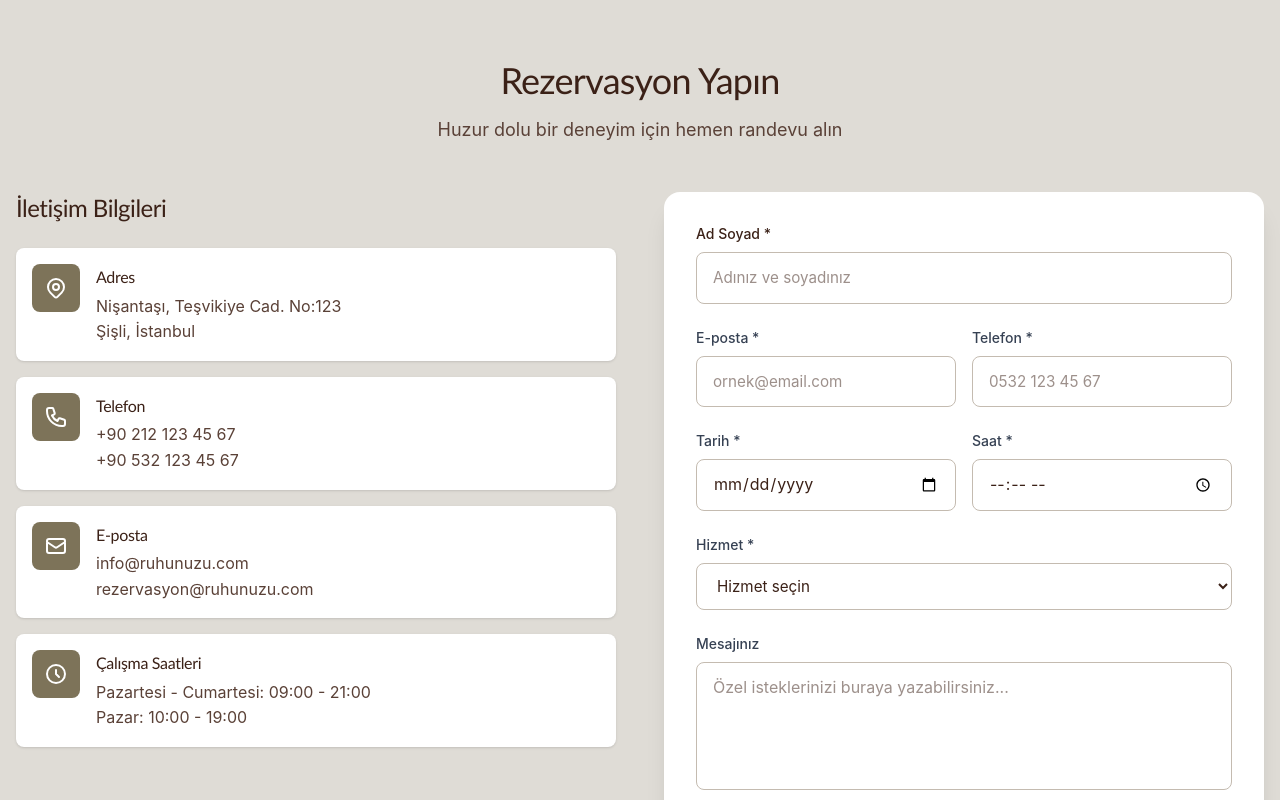
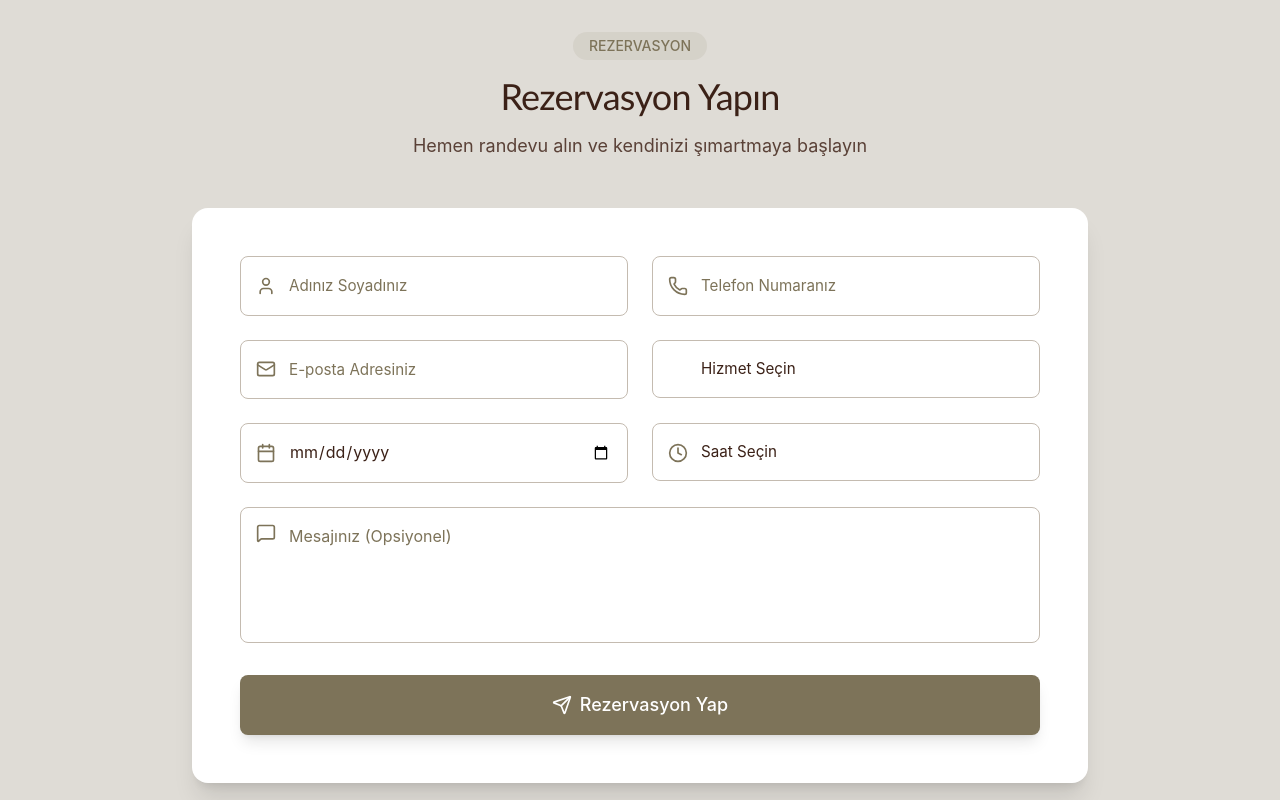
Before and after one commit to Vi303832/Luminya, a React (Vite) app: page / in a window 1280 px wide. Shown: the part 8900-9700 px from the top of the page. Built offline with nearby package versions, Linux system fonts and the light colour scheme.

Commit message:
Bikaç hero daha + galeri

```diff
--- a/src/components/Reservation.jsx
+++ b/src/components/Reservation.jsx
@@ -1,230 +1,241 @@
+import { motion } from 'framer-motion'
 import { useState } from 'react'
+import { Calendar, Clock, User, Phone, Mail, MessageSquare, Send } from 'lucide-react'
+
+const services = [
+  'Thai Masajı',
+  'Aromaterapi Masajı',
+  'Hot Stone Masaj',
+  'Cilt Bakımı Deluxe',
+  'Türk Hamamı',
+  'Yoga & Meditasyon',
+  'Spa Paketi VIP',
+  'İsveç Masajı',
+  'Refleksoloji',
+  'Derin Doku Masajı',
+]
 
 function Reservation() {
   const [formData, setFormData] = useState({
     name: '',
+    phone: '',
     email: '',
-    phone: '',
+    service: '',
     date: '',
     time: '',
-    service: '',
     message: '',
   })
 
-  const handleChange = (e) => {
-    setFormData({
-      ...formData,
-      [e.target.name]: e.target.value,
-    })
-  }
-
   const handleSubmit = (e) => {
     e.preventDefault()
+    console.log('Form submitted:', formData)
     alert('Rezervasyon talebiniz alınmıştır. En kısa sürede size dönüş yapacağız.')
     setFormData({
       name: '',
+      phone: '',
       email: '',
-      phone: '',
+      service: '',
       date: '',
       time: '',
-      service: '',
       message: '',
     })
   }
 
+  const inputClasses =
+    'w-full pl-12 pr-4 py-4 bg-white border border-stone-dark rounded-lg font-body text-text-primary placeholder:text-text-muted focus:outline-none focus:ring-2 focus:ring-olive/50 focus:border-olive transition-all duration-300'
+
   return (
-    <section id="contact" className="py-16 px-4 bg-stone-light">
-      <div className="max-w-7xl mx-auto">
-        <div className="text-center mb-12">
+    <section id="reservation" className="py-16 md:py-24 bg-stone-light">
+      <div className="max-w-7xl mx-auto px-4">
+        <motion.div
+          className="text-center mb-12"
+          initial={{ opacity: 0, y: 30 }}
+          whileInView={{ opacity: 1, y: 0 }}
+          viewport={{ once: true }}
+          transition={{ duration: 0.6 }}
+        >
+          <span className="inline-block px-4 py-1 bg-olive/10 rounded-full text-sm font-medium text-olive mb-4">
+            REZERVASYON
+          </span>
           <h2 className="font-heading text-4xl font-normal text-text-primary mb-4">Rezervasyon Yapın</h2>
           <p className="text-text-secondary text-lg max-w-2xl mx-auto">
-            Huzur dolu bir deneyim için hemen randevu alın
+            Hemen randevu alın ve kendinizi şımartmaya başlayın
           </p>
-        </div>
+        </motion.div>
 
-        <div className="grid md:grid-cols-2 gap-12">
-          {/* Contact Info */}
-          <div className="space-y-8">
-            <div>
-              <h3 className="font-heading text-2xl font-normal text-text-primary mb-6">İletişim Bilgileri</h3>
-
-              <div className="space-y-4">
-                <div className="flex items-start gap-4 bg-white p-4 rounded-lg shadow">
-                  <div className="bg-olive text-white p-3 rounded-lg">
-                    <svg className="w-6 h-6" fill="none" stroke="currentColor" viewBox="0 0 24 24">
-                      <path strokeLinecap="round" strokeLinejoin="round" strokeWidth={2} d="M17.657 16.657L13.414 20.9a1.998 1.998 0 01-2.827 0l-4.244-4.243a8 8 0 1111.314 0z" />
-                      <path strokeLinecap="round" strokeLinejoin="round" strokeWidth={2} d="M15 11a3 3 0 11-6 0 3 3 0 016 0z" />
-                    </svg>
-                  </div>
-                  <div>
-                    <h4 className="font-semibold text-text-primary mb-1">Adres</h4>
-                    <p className="text-text-secondary">Nişantaşı, Teşvikiye Cad. No:123<br />Şişli, İstanbul</p>
-                  </div>
-                </div>
-
-                <div className="flex items-start gap-4 bg-white p-4 rounded-lg shadow">
-                  <div className="bg-olive text-white p-3 rounded-lg">
-                    <svg className="w-6 h-6" fill="none" stroke="currentColor" viewBox="0 0 24 24">
-                      <path strokeLinecap="round" strokeLinejoin="round" strokeWidth={2} d="M3 5a2 2 0 012-2h3.28a1 1 0 01.948.684l1.498 4.493a1 1 0 01-.502 1.21l-2.257 1.13a11.042 11.042 0 005.516 5.516l1.13-2.257a1 1 0 011.21-.502l4.493 1.498a1 1 0 01.684.949V19a2 2 0 01-2 2h-1C9.716 21 3 14.284 3 6V5z" />
-                    </svg>
-                  </div>
-                  <div>
-                    <h4 className="font-semibold text-text-primary mb-1">Telefon</h4>
-                    <p className="text-text-secondary">+90 212 123 45 67<br />+90 532 123 45 67</p>
-                  </div>
-                </div>
-
-                <div className="flex items-start gap-4 bg-white p-4 rounded-lg shadow">
-                  <div className="bg-olive text-white p-3 rounded-lg">
-                    <svg className="w-6 h-6" fill="none" stroke="currentColor" viewBox="0 0 24 24">
-                      <path strokeLinecap="round" strokeLinejoin="round" strokeWidth={2} d="M3 8l7.89 5.26a2 2 0 002.22 0L21 8M5 19h14a2 2 0 002-2V7a2 2 0 00-2-2H5a2 2 0 00-2 2v10a2 2 0 002 2z" />
-                    </svg>
-                  </div>
-                  <div>
-                    <h4 className="font-semibold text-text-primary mb-1">E-posta</h4>
-                    <p className="text-text-secondary">info@ruhunuzu.com<br />rezervasyon@ruhunuzu.com</p>
-                  </div>
-                </div>
-
-                <div className="flex items-start gap-4 bg-white p-4 rounded-lg shadow">
-                  <div className="bg-olive text-white p-3 rounded-lg">
-                    <svg className="w-6 h-6" fill="none" stroke="currentColor" viewBox="0 0 24 24">
-                      <path strokeLinecap="round" strokeLinejoin="round" strokeWidth={2} d="M12 8v4l3 3m6-3a9 9 0 11-18 0 9 9 0 0118 0z" />
-                    </svg>
-                  </div>
-                  <div>
-                    <h4 className="font-semibold text-text-primary mb-1">Çalışma Saatleri</h4>
-                    <p className="text-text-secondary">Pazartesi - Cumartesi: 09:00 - 21:00<br />Pazar: 10:00 - 19:00</p>
-                  </div>
-                </div>
-              </div>
-            </div>
-          </div>
-
-          {/* Reservation Form */}
-          <div className="bg-white p-8 rounded-2xl shadow-xl">
-            <form onSubmit={handleSubmit} className="space-y-6">
-              <div>
-                <label className="block text-sm font-medium text-text-primary mb-2">
-                  Ad Soyad *
-                </label>
+        <motion.div
+          className="max-w-4xl mx-auto bg-white rounded-2xl p-8 md:p-12 shadow-xl"
+          initial={{ opacity: 0, y: 50 }}
+          whileInView={{ opacity: 1, y: 0 }}
+          viewport={{ once: true }}
+          transition={{ duration: 0.6, delay: 0.2 }}
+        >
+          <form onSubmit={handleSubmit} className="grid md:grid-cols-2 gap-6">
+            {/* Name */}
+            <motion.div
+              className="relative"
+              initial={{ opacity: 0, x: -20 }}
+              whileInView={{ opacity: 1, x: 0 }}
+              viewport={{ once: true }}
+              transition={{ delay: 0.1 }}
+            >
+              <User className="absolute left-4 top-1/2 -translate-y-1/2 w-5 h-5 text-text-muted" />
               <input
                 type="text"
-                  name="name"
+                placeholder="Adınız Soyadınız"
                 value={formData.name}
-                  onChange={handleChange}
+                onChange={(e) => setFormData({ ...formData, name: e.target.value })}
+                className={inputClasses}
                 required
-                  className="w-full px-4 py-3 border border-stone-dark rounded-lg focus:ring-2 focus:ring-olive focus:border-transparent"
-                  placeholder="Adınız ve soyadınız"
               />
-              </div>
+            </motion.div>
 
-              <div className="grid md:grid-cols-2 gap-4">
-                <div>
-                  <label className="block text-sm font-medium text-gray-700 mb-2">
-                    E-posta *
-                  </label>
+            {/* Phone */}
+            <motion.div
+              className="relative"
+              initial={{ opacity: 0, x: 20 }}
+              whileInView={{ opacity: 1, x: 0 }}
+              viewport={{ once: true }}
+              transition={{ delay: 0.15 }}
+            >
+              <Phone className="absolute left-4 top-1/2 -translate-y-1/2 w-5 h-5 text-text-muted" />
+              <input
+                type="tel"
+                placeholder="Telefon Numaranız"
+                value={formData.phone}
+                onChange={(e) => setFormData({ ...formData, phone: e.target.value })}
+                className={inputClasses}
+                required
+              />
+            </motion.div>
+
+            {/* Email */}
+            <motion.div
+              className="relative"
+              initial={{ opacity: 0, x: -20 }}
+              whileInView={{ opacity: 1, x: 0 }}
+              viewport={{ once: true }}
+              transition={{ delay: 0.2 }}
+            >
+              <Mail className="absolute left-4 top-1/2 -translate-y-1/2 w-5 h-5 text-text-muted" />
               <input
                 type="email"
-                    name="email"
+                placeholder="E-posta Adresiniz"
                 value={formData.email}
-                    onChange={handleChange}
+                onChange={(e) => setFormData({ ...formData, email: e.target.value })}
+                className={inputClasses}
                 required
-                    className="w-full px-4 py-3 border border-stone-dark rounded-lg focus:ring-2 focus:ring-olive focus:border-transparent"
-                    placeholder="ornek@email.com"
               />
-                </div>
-                <div>
-                  <label className="block text-sm font-medium text-gray-700 mb-2">
-                    Telefon *
-                  </label>
-                  <input
-                    type="tel"
-                    name="phone"
-                    value={formData.phone}
-                    onChange={handleChange}
+            </motion.div>
+
+            {/* Service */}
+            <motion.div
+              className="relative"
+              initial={{ opacity: 0, x: 20 }}
+              whileInView={{ opacity: 1, x: 0 }}
+              viewport={{ once: true }}
+              transition={{ delay: 0.25 }}
+            >
+              <select
+                value={formData.service}
+                onChange={(e) => setFormData({ ...formData, service: e.target.value })}
+                className={`${inputClasses} pl-4 appearance-none cursor-pointer`}
                 required
-                    className="w-full px-4 py-3 border border-stone-dark rounded-lg focus:ring-2 focus:ring-olive focus:border-transparent"
-                    placeholder="0532 123 45 67"
-                  />
-                </div>
-              </div>
+              >
+                <option value="">Hizmet Seçin</option>
+                {services.map((service) => (
+                  <option key={service} value={service}>
+                    {service}
+                  </option>
+                ))}
+              </select>
+            </motion.div>
 
-              <div className="grid md:grid-cols-2 gap-4">
-                <div>
-                  <label className="block text-sm font-medium text-gray-700 mb-2">
-                    Tarih *
-                  </label>
+            {/* Date */}
+            <motion.div
+              className="relative"
+              initial={{ opacity: 0, x: -20 }}
+              whileInView={{ opacity: 1, x: 0 }}
+              viewport={{ once: true }}
+              transition={{ delay: 0.3 }}
+            >
+              <Calendar className="absolute left-4 top-1/2 -translate-y-1/2 w-5 h-5 text-text-muted" />
               <input
                 type="date"
-                    name="date"
                 value={formData.date}
-                    onChange={handleChange}
+                onChange={(e) => setFormData({ ...formData, date: e.target.value })}
+                className={inputClasses}
                 required
-                    className="w-full px-4 py-3 border border-stone-dark rounded-lg focus:ring-2 focus:ring-olive focus:border-transparent"
               />
-                </div>
-                <div>
-                  <label className="block text-sm font-medium text-gray-700 mb-2">
-                    Saat *
-                  </label>
-                  <input
-                    type="time"
-                    name="time"
+            </motion.div>
+
+            {/* Time */}
+            <motion.div
+              className="relative"
+              initial={{ opacity: 0, x: 20 }}
+              whileInView={{ opacity: 1, x: 0 }}
+              viewport={{ once: true }}
+              transition={{ delay: 0.35 }}
+            >
+              <Clock className="absolute left-4 top-1/2 -translate-y-1/2 w-5 h-5 text-text-muted" />
+              <select
                 value={formData.time}
-                    onChange={handleChange}
+                onChange={(e) => setFormData({ ...formData, time: e.target.value })}
+                className={`${inputClasses} appearance-none cursor-pointer`}
                 required
-                    className="w-full px-4 py-3 border border-stone-dark rounded-lg focus:ring-2 focus:ring-olive focus:border-transparent"
+              >
+                <option value="">Saat Seçin</option>
+                <option value="10:00">10:00</option>
+                <option value="11:00">11:00</option>
+                <option value="12:00">12:00</option>
+                <option value="14:00">14:00</option>
+                <option value="15:00">15:00</option>
+                <option value="16:00">16:00</option>
+                <option value="17:00">17:00</option>
+                <option value="18:00">18:00</option>
+                <option value="19:00">19:00</option>
+                <option value="20:00">20:00</option>
+              </select>
+            </motion.div>
+
+            {/* Message */}
+            <motion.div
+              className="relative md:col-span-2"
+              initial={{ opacity: 0, y: 20 }}
+              whileInView={{ opacity: 1, y: 0 }}
+              viewport={{ once: true }}
+              transition={{ delay: 0.4 }}
+            >
+              <MessageSquare className="absolute left-4 top-4 w-5 h-5 text-text-muted" />
+              <textarea
+                placeholder="Mesajınız (Opsiyonel)"
+                value={formData.message}
+                onChange={(e) => setFormData({ ...formData, message: e.target.value })}
+                className={`${inputClasses} min-h-[120px] resize-none`}
+                rows={4}
               />
-                </div>
-              </div>
+            </motion.div>
 
-              <div>
-                <label className="block text-sm font-medium text-gray-700 mb-2">
-                  Hizmet *
-                </label>
-                <select
-                  name="service"
-                  value={formData.service}
-                  onChange={handleChange}
-                  required
-                  className="w-full px-4 py-3 border border-stone-dark rounded-lg focus:ring-2 focus:ring-olive focus:border-transparent"
+            {/* Submit */}
+            <motion.div
+              className="md:col-span-2"
+              initial={{ opacity: 0, y: 20 }}
+              whileInView={{ opacity: 1, y: 0 }}
+              viewport={{ once: true }}
+              transition={{ delay: 0.45 }}
             >
-                  <option value="">Hizmet seçin</option>
-                  <option value="swedish">İsveç Masajı</option>
-                  <option value="aromatherapy">Aromaterapi Masajı</option>
-                  <option value="hotstone">Sıcak Taş Masajı</option>
-                  <option value="deepissue">Derin Doku Masajı</option>
-                  <option value="thai">Thai Masajı</option>
-                  <option value="reflexology">Refleksoloji</option>
-                  <option value="hamam">Hamam ve Kese</option>
-                  <option value="package">Paket Hizmetler</option>
-                </select>
-              </div>
-
-              <div>
-                <label className="block text-sm font-medium text-gray-700 mb-2">
-                  Mesajınız
-                </label>
-                <textarea
-                  name="message"
-                  value={formData.message}
-                  onChange={handleChange}
-                  rows={4}
-                  className="w-full px-4 py-3 border border-stone-dark rounded-lg focus:ring-2 focus:ring-olive focus:border-transparent resize-none"
-                  placeholder="Özel isteklerinizi buraya yazabilirsiniz..."
-                />
-              </div>
-
-              <button
+              <motion.button
                 type="submit"
-                className="w-full bg-olive text-white py-3 rounded-lg hover:bg-olive-dark transition font-medium text-lg"
+                className="w-full bg-olive text-white py-4 rounded-lg hover:bg-olive-dark transition-all duration-300 font-medium text-lg shadow-lg hover:shadow-xl flex items-center justify-center gap-2"
+                whileHover={{ scale: 1.02 }}
+                whileTap={{ scale: 0.98 }}
               >
-                Rezervasyon Talebi Gönder
-              </button>
+                <Send className="w-5 h-5" />
+                Rezervasyon Yap
+              </motion.button>
+            </motion.div>
           </form>
-          </div>
-        </div>
+        </motion.div>
       </div>
     </section>
   )
```
Also changed, not shown: src/components/BottomSheet.jsx (+11 -25 lines), src/components/Reviews.jsx (+0 -21 lines). Lines whose indentation alone changed are shown as unchanged.
